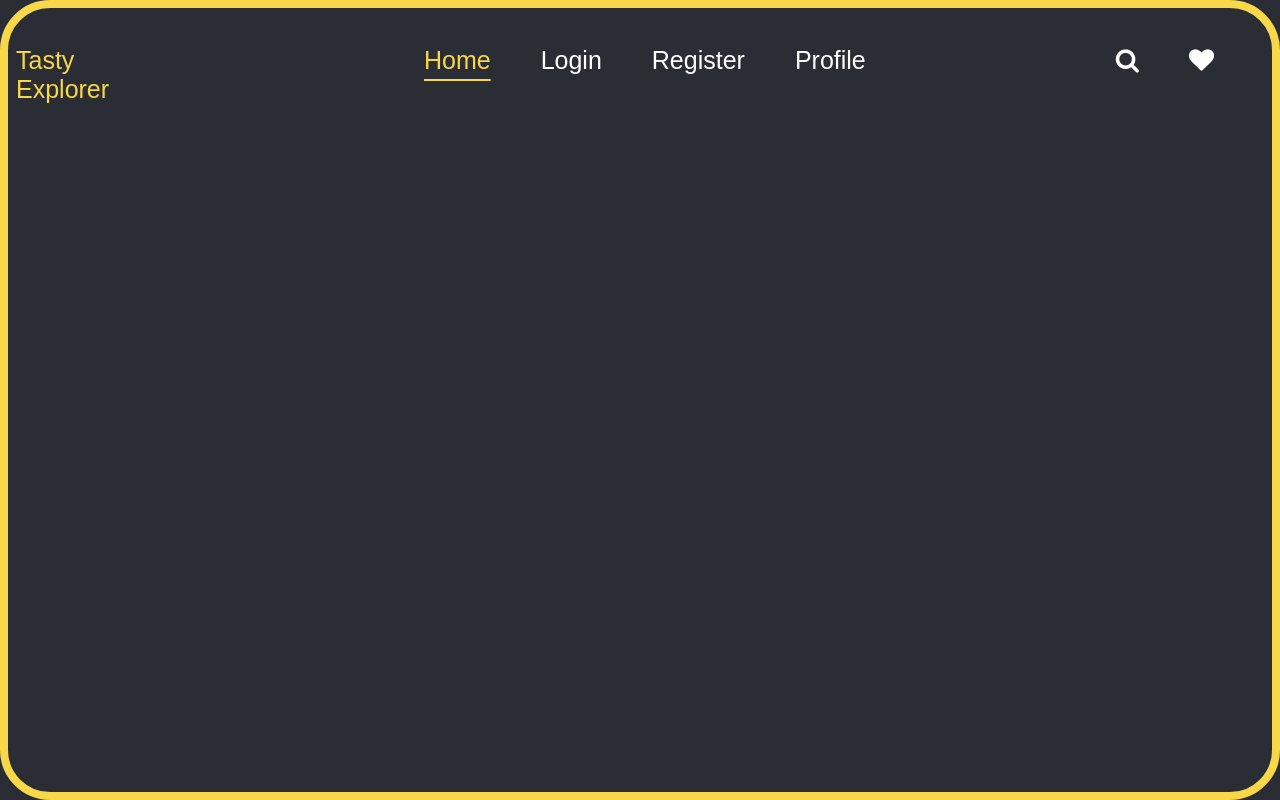
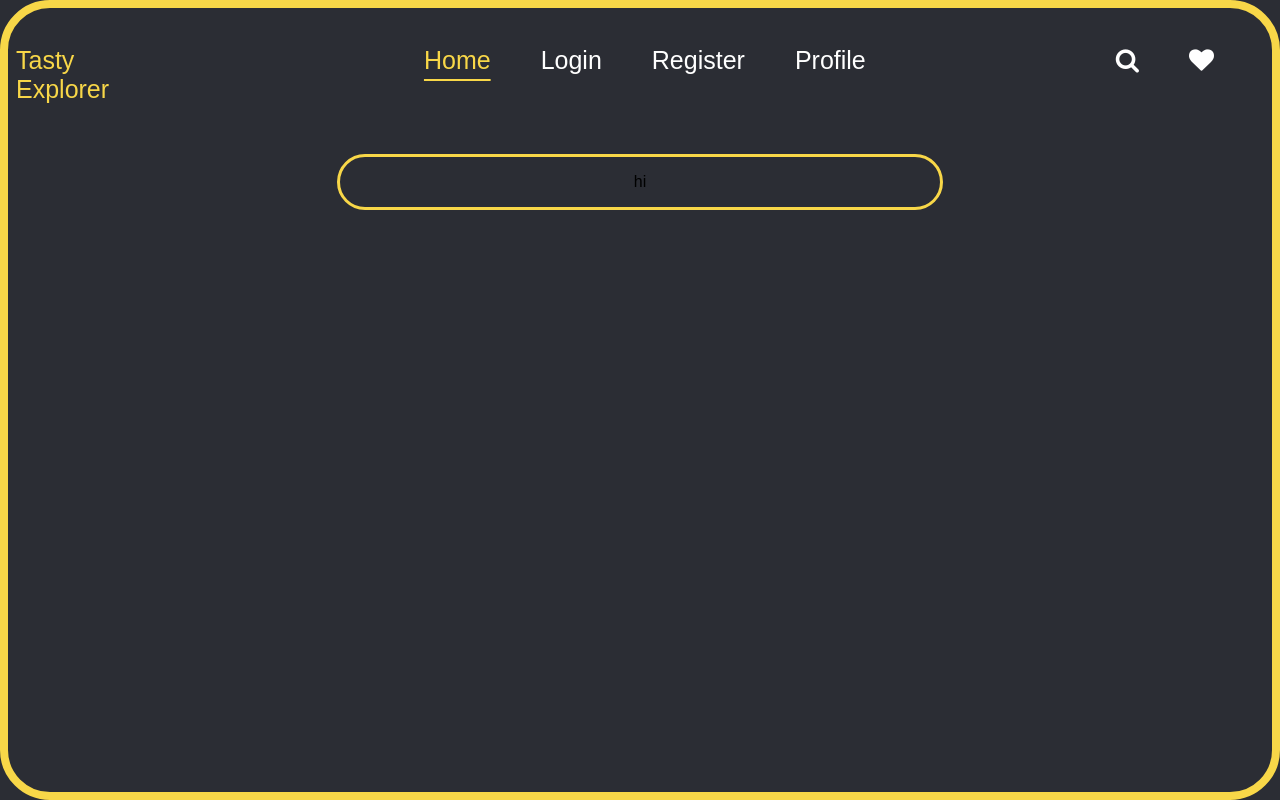
Before and after one commit to EmilianaAP/recipes-blog, a website: page main-page.html in a window 1280 px wide. Drawn offline with Linux system fonts and the light colour scheme.

Commit message:
Added container for posts

```diff
--- a/css/style.css
+++ b/css/style.css
@@ -23,10 +23,6 @@ a:hover {
     color: #F8D748;
 }
 
-.title {
-
-}
-
 .nav-container {
     display: flex;
     justify-content: center;
@@ -37,3 +33,14 @@ a:hover {
     text-decoration: underline;
     text-underline-offset: 10px;
 }
+
+.post {
+    border: solid #F8D748;
+    width: 600px;
+    border-width: 3px;
+    border-radius: 50px;
+    display: flex;
+    justify-content: center;
+    margin: 0 auto;
+    margin-top: 50px;
+}
--- a/main-page.html
+++ b/main-page.html
@@ -18,5 +18,8 @@
             <a href="#" style="padding-left: 200px;"><i class="fa fa-search"></i></a>
             <a href="#"><i class="fa fa-heart"></i></a>
         </div>
+        <div class="post">
+            <p>hi</p>
+        </div>
     </body>
 </html>
--- a/server.mjs
+++ b/server.mjs
@@ -26,6 +26,10 @@ app.get('/profile-page.html', (req, res) => {
     res.sendFile(path.resolve(__dirname, 'profile-page.html'));
 });
 
+app.get('/main-page.html', (req, res) => {
+    res.sendFile(path.resolve(__dirname, 'main-page.html'));
+});
+
 app.listen(port, () => {
   console.log(`Server is running on port ${port}`);
 });
```
